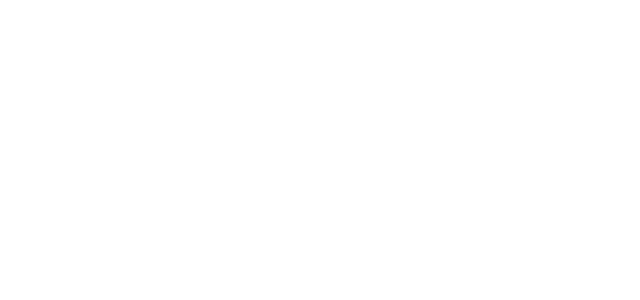
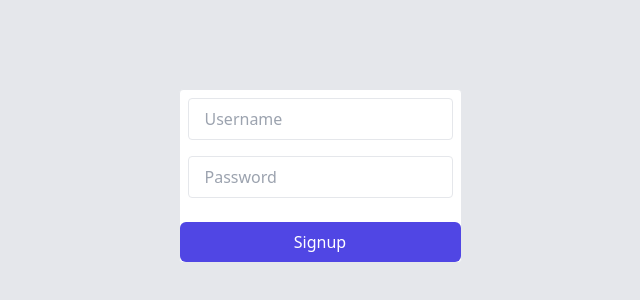
Before and after one commit to bishalhota/Brainweb, a React (Vite) app in the folder Brainzy-frontend/: page /signup in a window 1280 px wide. Shown: the part 224-524 px from the top of the page, without its empty margins (320-960 px from the left). Built offline with nearby package versions, Linux system fonts and the light colour scheme.

Commit message:
setup done

```diff
--- a/Brainzy-frontend/src/App.tsx
+++ b/Brainzy-frontend/src/App.tsx
@@ -2,14 +2,18 @@
 import './App.css'
 import { Dashboard } from './pages/Dashboard';
 import { Signup } from './pages/Signup';
-import { BrowserRouter, Routes , Route } from 'react-router-dom';
+import { Signin } from "./pages/Signin";
+import { BrowserRouter, Routes, Route } from 'react-router-dom';
 
 
 function App() {
 
   return <BrowserRouter>
-
-
+    <Routes>
+      <Route path="/signup" element={<Signup />} />
+      <Route path="/signin" element={<Signin />} />
+      <Route path="/" element={<Dashboard />} />
+    </Routes>
   </BrowserRouter>
 }
 
--- /dev/null
+++ b/Brainzy-frontend/src/Config.ts
@@ -0,0 +1 @@
+export const BACKEND_URL = "http://localhost:3000"
--- a/Brainzy-frontend/src/pages/Signup.tsx
+++ b/Brainzy-frontend/src/pages/Signup.tsx
@@ -1,13 +1,32 @@
+import axios from "axios";
 import { Button } from "../component/ui/Button";
 import { Input } from "../component/ui/Input";
+import { useRef } from "react";
+import { BACKEND_URL } from "../Config";
 
 export function Signup() {
+
+    const usernameRef = useRef<HTMLInputElement>();
+    const passwordRef = useRef<HTMLInputElement>();
+
+    async function signup(){
+        const username = usernameRef.current?.value;
+        const password = passwordRef.current?.value;
+        await axios.post(BACKEND_URL + "/api/v1/signup",{
+            data:{
+                username:username,
+                password:password
+            }
+        })
+    }
+
+
     return <div className="h-screen w-screen bg-gray-200 flex justify-center items-center">
         <div className="bg-white rounded border min-2-48">
-            <Input placeholder="Username" />
-            <Input placeholder="Password" />
+            <Input reference={usernameRef} placeholder="Username" />
+            <Input reference={passwordRef} placeholder="Password" />
             <div className="flex justify-center pt-4">
-                <Button variant="primary" size="md" text="Signup" fullwidth={true}  />
+                <Button variant="primary" size="md" text="Signup" fullwidth={true} onClick={signup} />
             </div>
         </div>
     </div>
```
